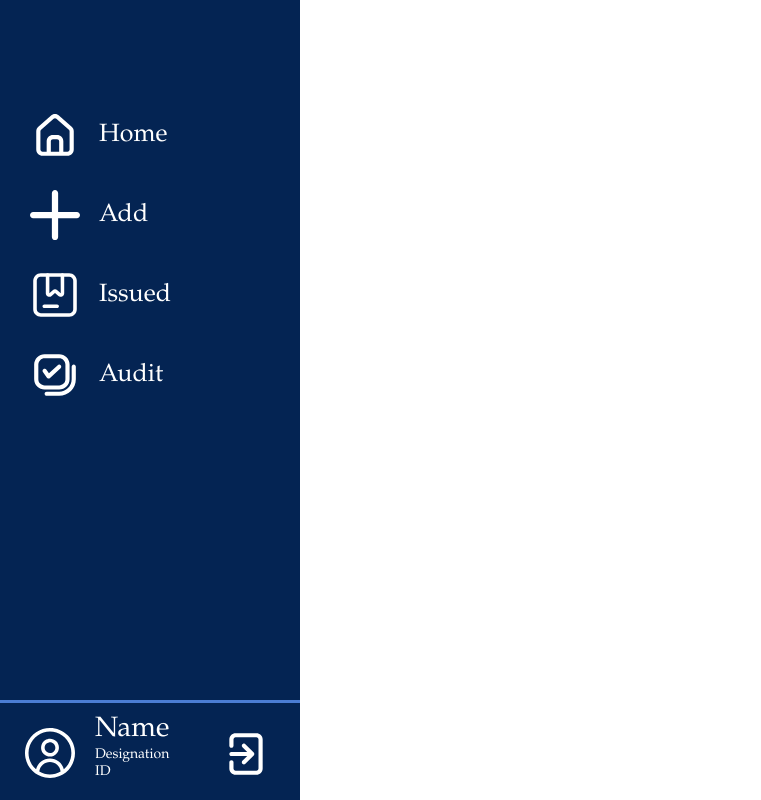
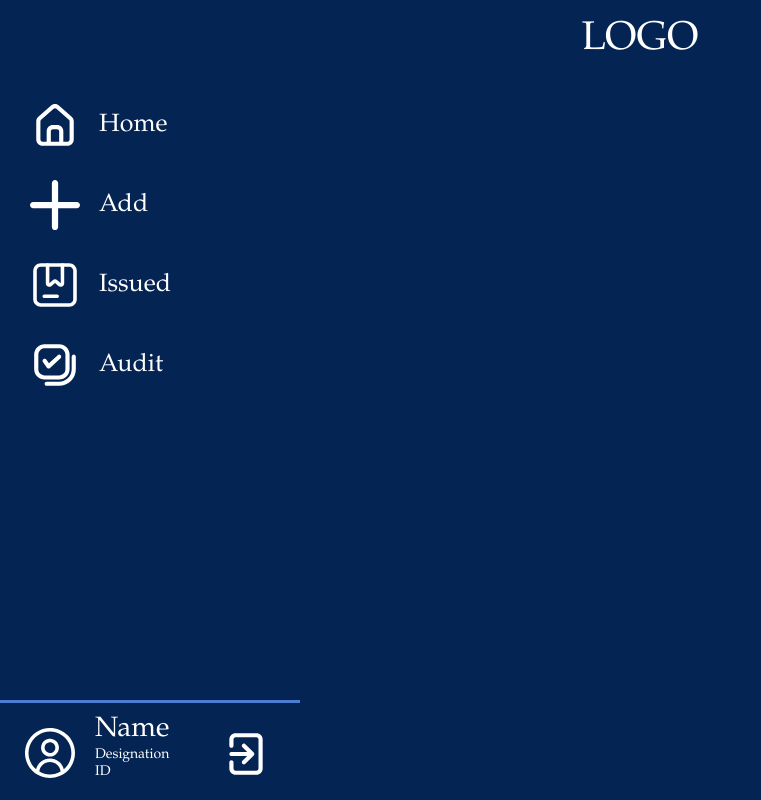
Before and after one commit to Parth9001/inventory_management_system, a React (Create React App) app in the folder frontend/: page / in a window 1280 px wide. Shown: the whole page, without its empty margins (0-761 px from the left). Built offline with nearby package versions, Linux system fonts and the light colour scheme.

Commit message:
add background and fixed the positon of sidebar

```diff
--- a/frontend/src/App.css
+++ b/frontend/src/App.css
@@ -141,9 +141,10 @@ body{
 	flex-direction: column;
 	width: 300px;
 	background: #042453;
+	position: fixed;
 }
 .sidebartop{
-	padding-top: 100px;
+	padding-top: 90px;
 	padding-bottom: 300px;
 }
 .sidebarbottom{
@@ -228,3 +229,20 @@ body{
 	background: none;
 	border: none;
 }
+/* Background */
+.bgpage {
+	background-color: #042453;
+	height: 100vh;
+	width: 100%;
+	display: flex;
+	justify-content: center;
+	color: #FFF;
+	font-family: Garamond;
+	font-style: normal;
+	position: fixed;
+}
+.logo{
+	position: fixed;
+	top: 0;
+	padding-top: 2vh;
+}
--- a/frontend/src/App.js
+++ b/frontend/src/App.js
@@ -1,14 +1,17 @@
 import './App.css';
 import Card from './Components/Card';
 import Login from './Components/Login';
-import Sidebar from './Components/sidebar';
+import Pagebg from './pagebg';
 
 function App() {
   return (
     <>
       {/* <Login/> */}
       {/* <Card/> */}
-        <Sidebar />
+        {/* <Pagebg/> */}
+        {/* <Pagebg/> */}
+        {/* <Addpage/> */}
+        <Pagebg/>
         </>
   );
 }
--- /dev/null
+++ b/frontend/src/pagebg.js
@@ -0,0 +1,15 @@
+import React from 'react'
+import Sidebar from './Components/sidebar'
+
+export default function Pagebg(){
+    return(
+            <div className='pagebg'>
+                <div className="bgpage">
+                        <h1 className='logo'>LOGO</h1>
+                </div>
+                 <Sidebar/>
+            </div>
+
+
+    );
+}
```
Also changed, not shown: frontend/public/logo192.png (deleted).
